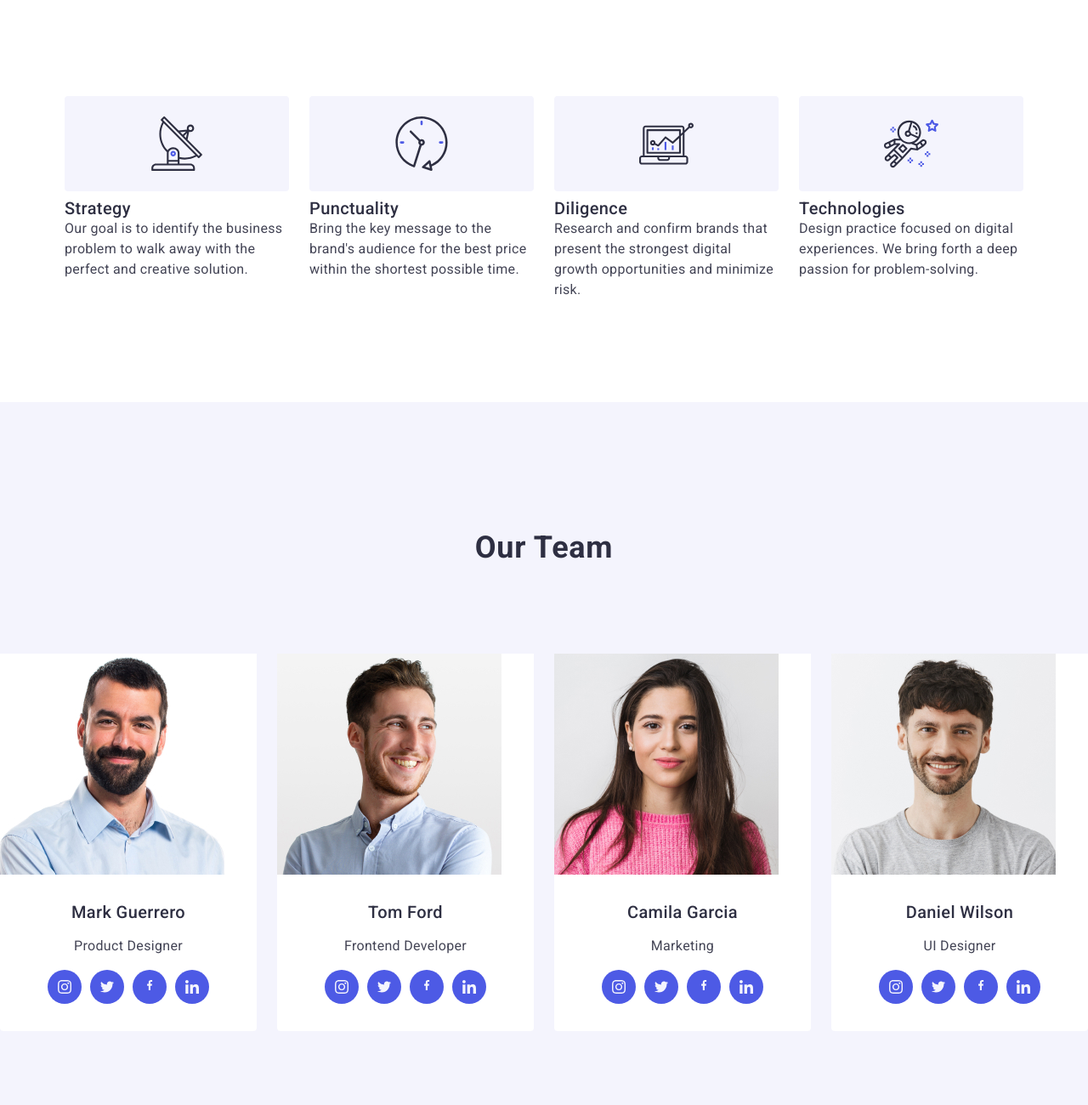
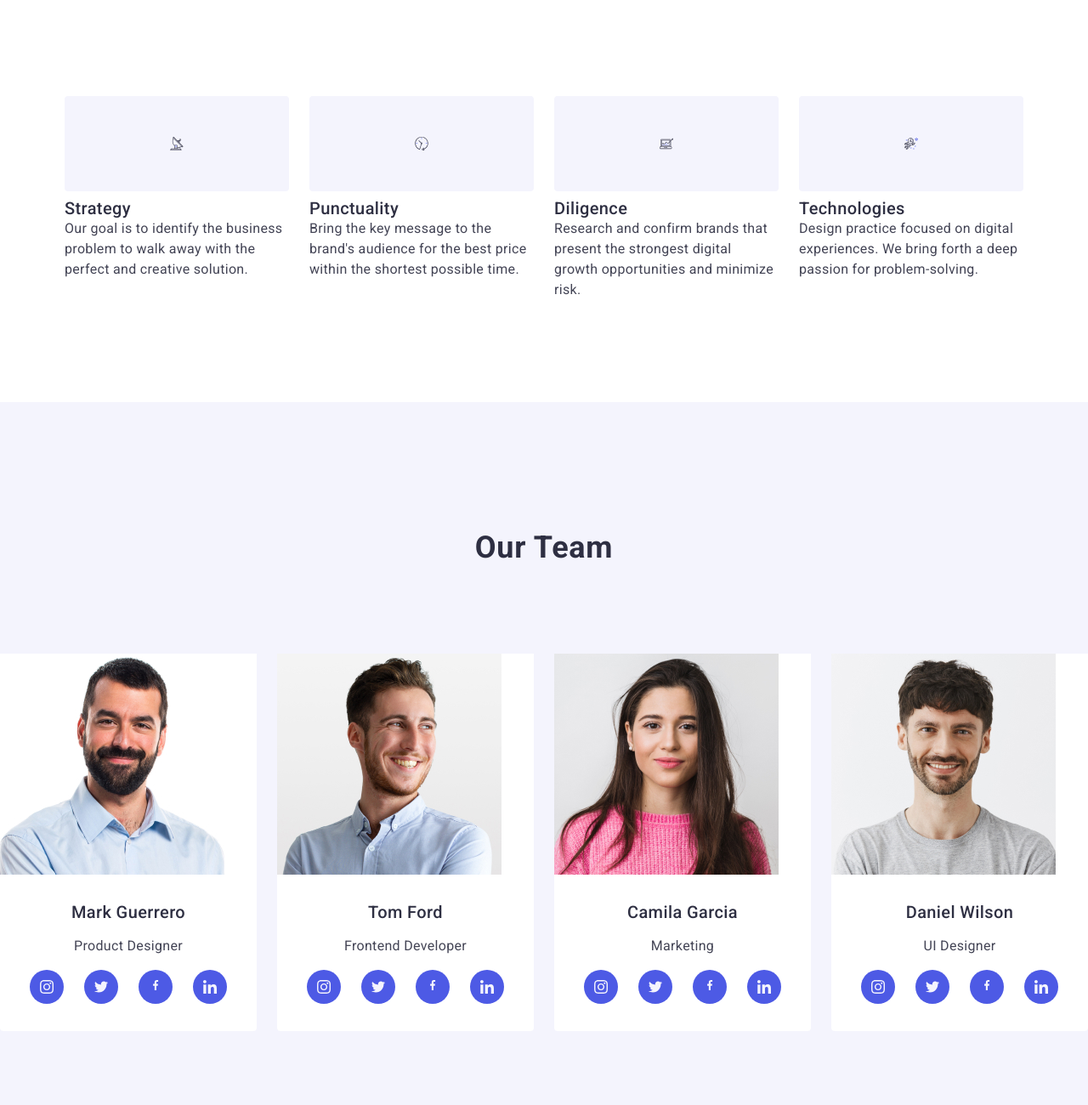
Before and after one commit to YuliyaT8/goit-markup-hw-04, a plain HTML site: page index.html in a window 1280 px wide. Shown: the part 680-1980 px from the top of the page at 85% size. Drawn offline with nearby package versions, Linux system fonts and the light colour scheme.

Commit message:
Update styles.css

```diff
--- a/css/styles.css
+++ b/css/styles.css
@@ -417,7 +417,7 @@ padding: 100px 0;
    .icon-list {
     display: flex;
     justify-content: center;
-    gap: 10px;
+    gap: 24px;
    }
 
     .icon-list-foot {
@@ -487,8 +487,9 @@ padding: 100px 0;
 
     }
     .antena {
-        text-align: center;
-
+        width: 16px;
+        height: 16px;
+        fill:#f4f4fd;
     }
 
    .icon-astr .icon-anten-link:hover .icon {
@@ -529,3 +530,10 @@ padding: 100px 0;
         align-items: baseline;
         margin-right: 120px;
     }
+         .icon-link:hover {
+             background-color: #404bbf;
+         }
+
+         .icon-link:focus {
+             background-color: #404bbf;
+         }
```
